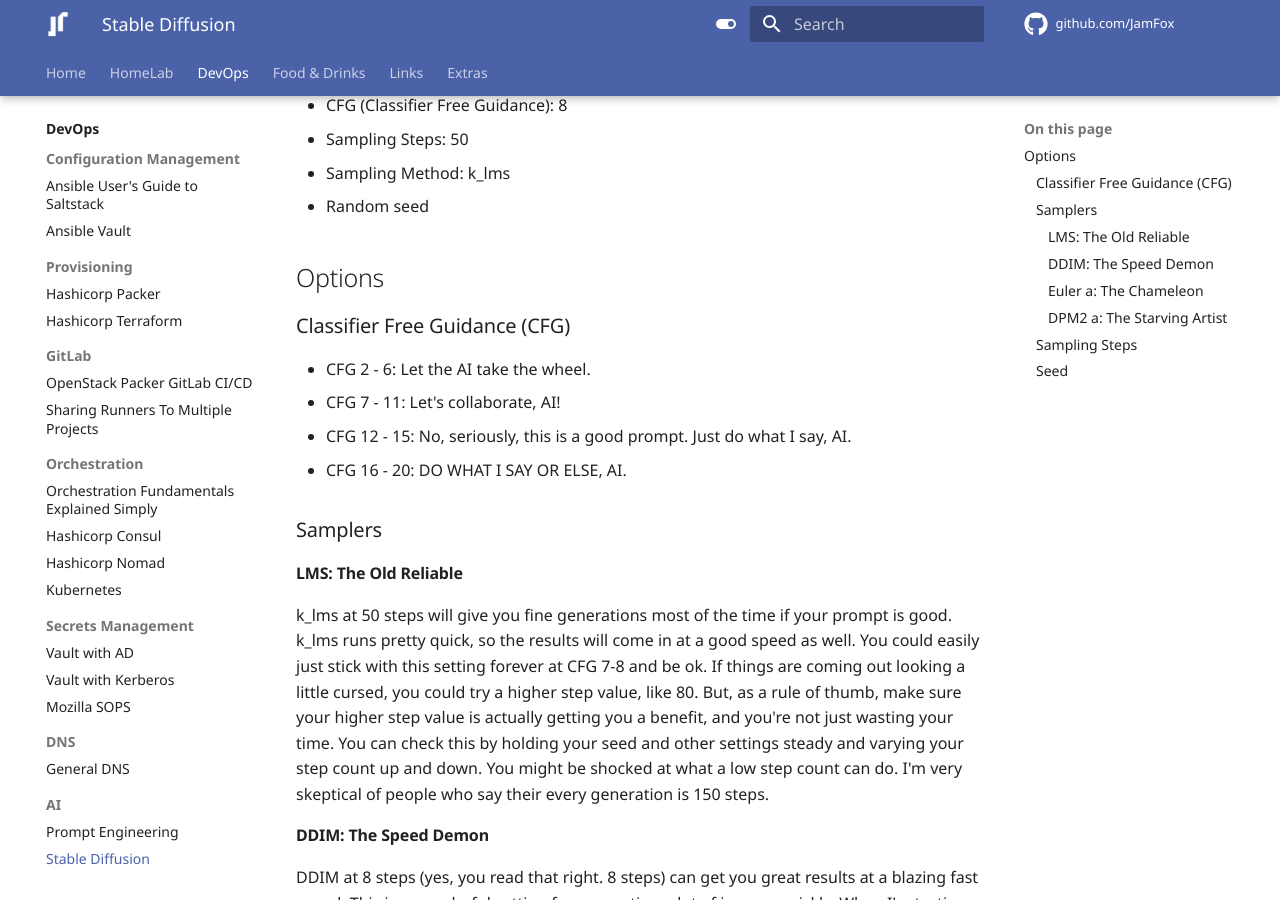
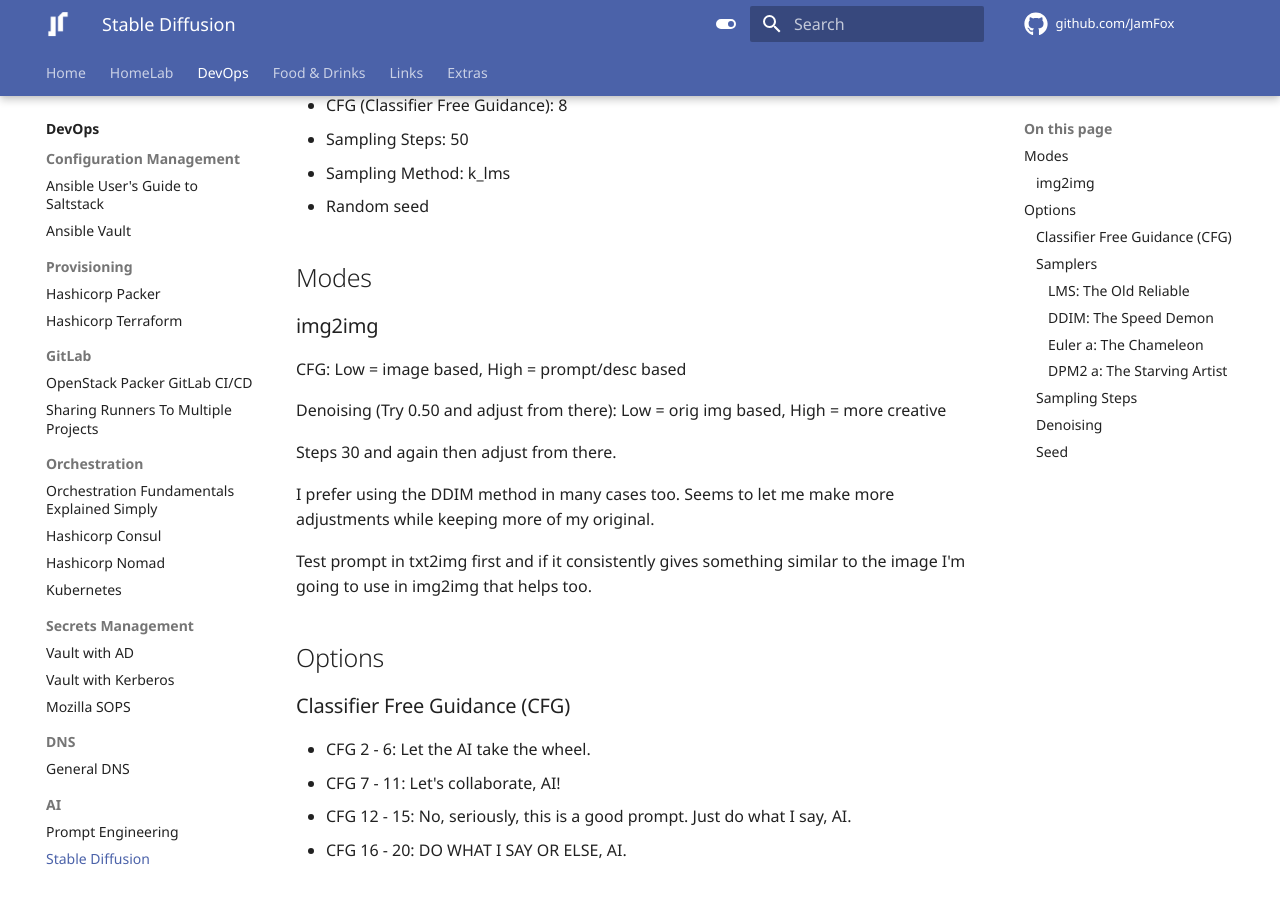
Before and after one commit to JamFox/docs.jamfox.dev, an MkDocs documentation site: the page built from docs/content/devops/stablediffusion.md, in a window 1280 px wide and 900 px high, scrolled down 300 px. Built offline with MkDocs 1.6.1 and Material for MkDocs 9.7.7, drawn with Linux system fonts in a browser that asks for light colours; comment, search, counter and statistics services are not loaded; some of the changed text lies outside the part shown.

Commit message:
add more about sd

```diff
--- a/docs/content/devops/stablediffusion.md
+++ b/docs/content/devops/stablediffusion.md
@@ -14,6 +14,20 @@ Basic settings to get started:
 - Sampling Steps: 50
 - Sampling Method: k_lms
 - Random seed
+
+## Modes
+
+### img2img
+
+CFG: Low = image based, High = prompt/desc based
+
+Denoising (Try 0.50 and adjust from there):  Low = orig img based, High = more creative
+
+Steps 30 and again then adjust from there.
+
+I prefer using the DDIM method in many cases too. Seems to let me make more adjustments while keeping more of my original.
+
+Test prompt in txt2img first and if it consistently gives something similar to the image I'm going to use in img2img that helps too.
 
 ## Options
 
@@ -50,6 +64,10 @@ Steps:
 
 - Many problems that can be solved with a higher step count can also be solved with better prompting. If your subject's eyes are coming out terribly, try adding stuff to your prompt talking about their "symmetric highly detailed eyes, fantastic eyes, intricate eyes", etc. This isn't a silver bullet, though. Eyes, faces, and hands are difficult, non-trivial things to prompt to. Don't be discouraged. Keep experimenting, and don't be afraid to remove things from a prompt as well.
 
+### Denoising
+
+De-Noising is how close to the image you want it. Less is closer. Think of de-noising as de-constructing your image to be something else. The higher, the more it removes your image as a reference. Probably, not how it technically works, but it makes sense when explaining and trying for yourself.
+
 ### Seed
 
 A good seed can enforce stuff like composition and color across a wide variety of prompts, samplers, and CFGs. Say you have a nice prompt that outputs a portrait shot of a "brunette" woman. You run this a few times and find a generation that you like. Grab that particular generation's seed to hold it steady and change the prompt to a "blonde" woman instead. The woman will be in an identical or very similar pose but now with blonde hair.
```
